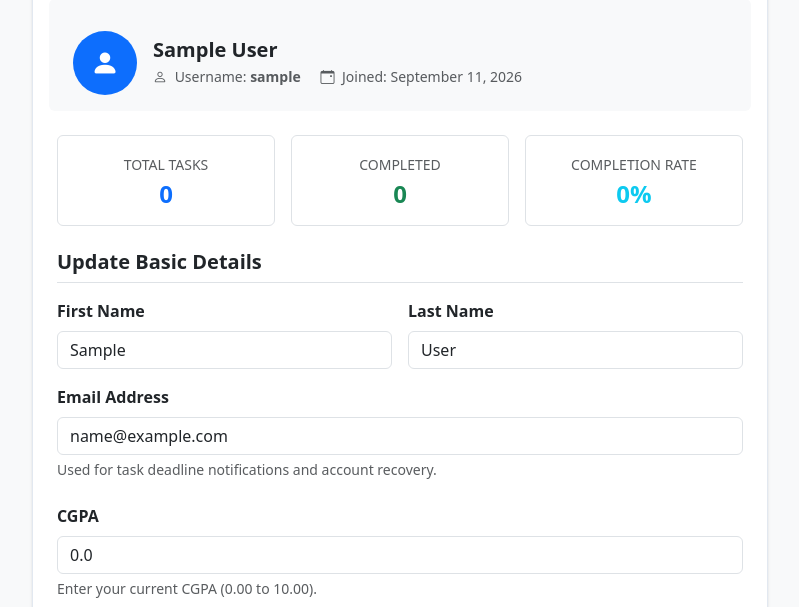
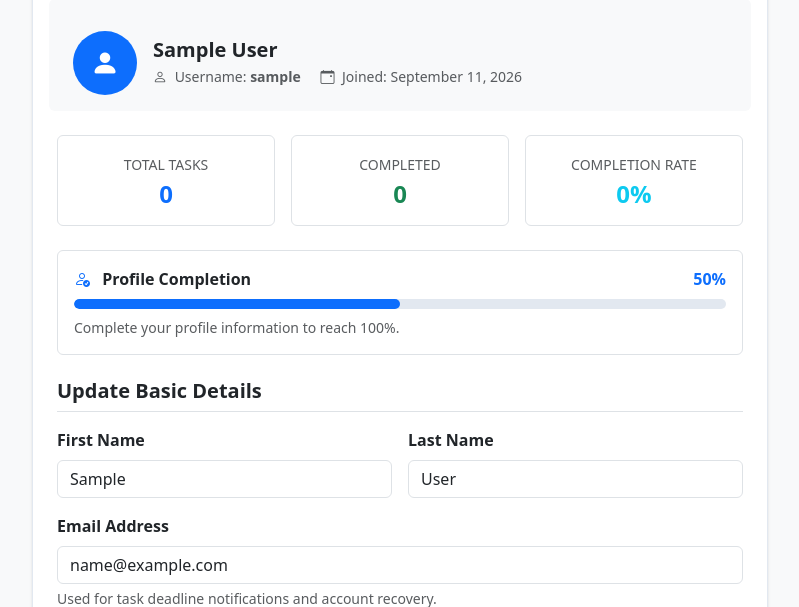
Before and after one commit to RishiMishra06/Stp, a Django app: page /profile/ in a window 1280 px wide. Shown: the part 199-806 px from the top of the page, without its empty margins (240-1039 px from the left). Run offline with Django 5.2, Linux system fonts and the light colour scheme; the visitor is signed in with stand-in values (Sample User, id 1); data comes from the database, SQL or seed files in the repository; data that the repository does not hold is empty.

Commit message:
Update profile.html

```diff
--- a/templates/tasks/profile.html
+++ b/templates/tasks/profile.html
@@ -14,6 +14,7 @@
                         <i class="bi bi-person-badge text-primary me-2"></i>
                         Student Profile
                     </h4>
+
                     <p class="text-muted small mb-0 mt-1">
                         Review your account details and update your contact information.
                     </p>
@@ -58,6 +59,7 @@
                                 <span class="text-muted small text-uppercase">
                                     Total Tasks
                                 </span>
+
                                 <h4 class="fw-bold text-primary mb-0 mt-1">
                                     {{ total_tasks }}
                                 </h4>
@@ -69,6 +71,7 @@
                                 <span class="text-muted small text-uppercase">
                                     Completed
                                 </span>
+
                                 <h4 class="fw-bold text-success mb-0 mt-1">
                                     {{ completed_tasks }}
                                 </h4>
@@ -80,12 +83,48 @@
                                 <span class="text-muted small text-uppercase">
                                     Completion Rate
                                 </span>
+
                                 <h4 class="fw-bold text-info mb-0 mt-1">
                                     {{ completion_rate }}%
                                 </h4>
                             </div>
                         </div>
 
+                    </div>
+
+                    <!-- Profile Completion -->
+                    <div class="border rounded p-3 mb-4">
+                        <div class="d-flex justify-content-between align-items-center mb-2">
+                            <span class="fw-semibold text-dark">
+                                <i class="bi bi-person-check text-primary me-2"></i>
+                                Profile Completion
+                            </span>
+
+                            <span class="fw-bold text-primary">
+                                {{ profile_completion }}%
+                            </span>
+                        </div>
+
+                        <div class="progress" style="height: 10px;">
+                            <div class="progress-bar"
+                                 role="progressbar"
+                                 style="width: {{ profile_completion }}%;"
+                                 aria-valuenow="{{ profile_completion }}"
+                                 aria-valuemin="0"
+                                 aria-valuemax="100">
+                            </div>
+                        </div>
+
+                        {% if profile_completion < 100 %}
+                            <div class="form-text mt-2">
+                                Complete your profile information to reach 100%.
+                            </div>
+                        {% else %}
+                            <div class="text-success small mt-2">
+                                <i class="bi bi-check-circle me-1"></i>
+                                Your profile is complete.
+                            </div>
+                        {% endif %}
                     </div>
 
                     <!-- Edit Profile Form -->
```
